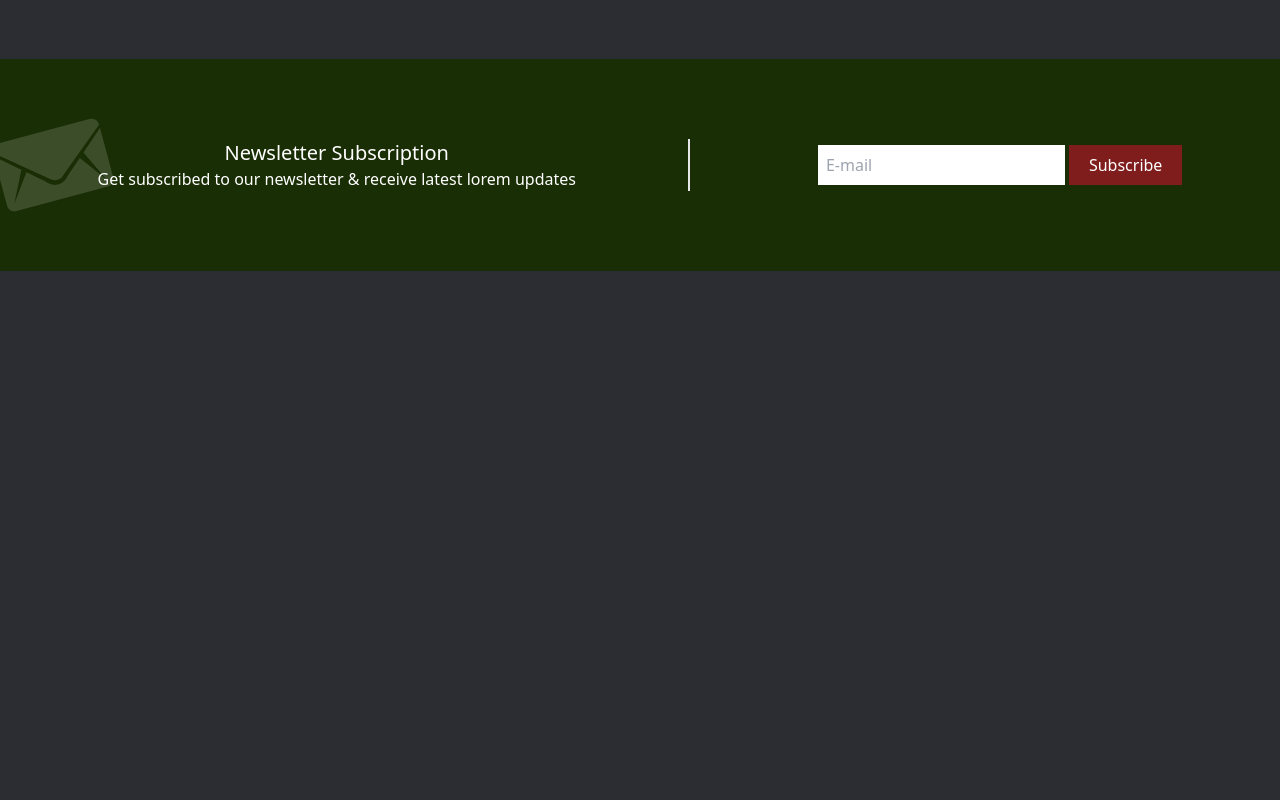
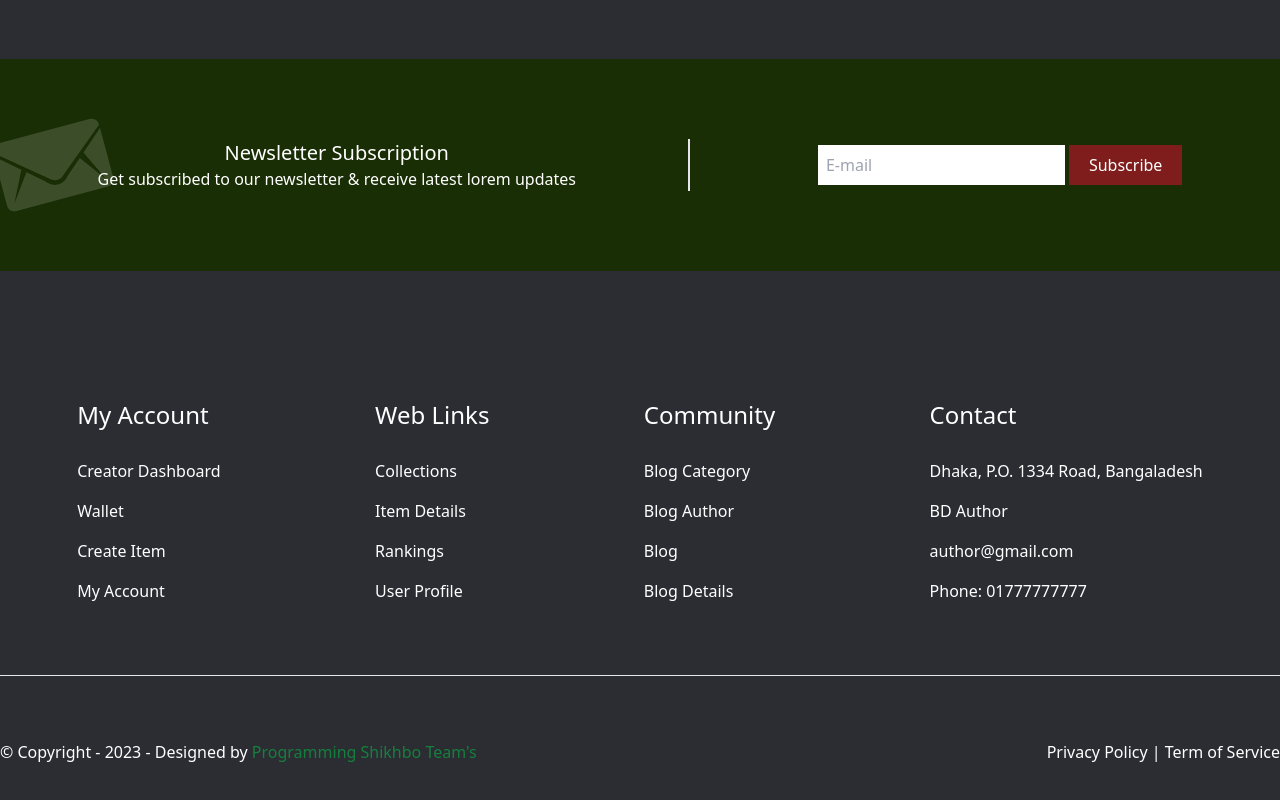
Before and after one commit to programmingshikhbo/first-tailwind-projects, a website built with Vite: page index.html in a window 1280 px wide. Shown: the part 3898-4698 px from the top of the page. Before the commit the page ends 4297 px from the top, so only its background shows below. Built offline with nearby package versions, Linux system fonts and the light colour scheme.

Commit message:
footer section code

```diff
--- a/index.html
+++ b/index.html
@@ -224,8 +224,60 @@
                </div>
           </section>
 
+     </main>
 
-     </main>
+
+     <footer>
+          <div class="container mx-auto text-center sm:text-left">
+               <div class="sm:flex justify-around text-white">
+                    <div>
+                         <h2 class="text-xl sm:text-2xl mb-5"> My Account </h2>
+                         <ul class="leading-10">
+                              <li> <a href="#"> Creator Dashboard </a> </li>
+                              <li> <a href="#"> Wallet </a> </li>
+                              <li> <a href="#"> Create Item </a> </li>
+                              <li> <a href="#"> My Account </a> </li>
+                         </ul>
+                    </div>
+                    <div>
+                         <h2 class="text-xl sm:text-2xl mb-5"> Web Links </h2>
+                         <ul class="leading-10">
+                              <li> <a href="#"> Collections </a> </li>
+                              <li> <a href="#"> Item Details </a> </li>
+                              <li> <a href="#"> Rankings </a> </li>
+                              <li> <a href="#"> User Profile </a> </li>
+                         </ul>
+                    </div>
+                    <div>
+                         <h2 class="text-xl sm:text-2xl mb-5"> Community </h2>
+                         <ul class="leading-10">
+                              <li> <a href="#"> Blog Category </a> </li>
+                              <li> <a href="#"> Blog Author </a> </li>
+                              <li> <a href="#"> Blog </a> </li>
+                              <li> <a href="#"> Blog Details </a> </li>
+                         </ul>
+                    </div>
+                    <div>
+                         <h2 class="text-xl sm:text-2xl mb-5"> Contact </h2>
+                         <ul class="leading-10">
+                              <li> <a href="#"> Dhaka, P.O. 1334 Road, Bangaladesh </a> </li>
+                              <li> <a href="#"> BD Author </a> </li>
+                              <li> <a href="#"> author@gmail.com </a> </li>
+                              <li> <a href="#"> Phone: 01777777777 </a> </li>
+                         </ul>
+                    </div>
+               </div>
+
+               <hr class="my-16">
+
+               <div class="text-white sm:flex justify-between mb-20">
+                    <p> &copy; Copyright - 2023 - Designed by <span class="text-green-700"> Programming Shikhbo Team's </span> </p>
+
+                    <p> Privacy Policy | Term of Service </p>
+               </div>
+
+          </div>
+     </footer>
 
 
 
```
